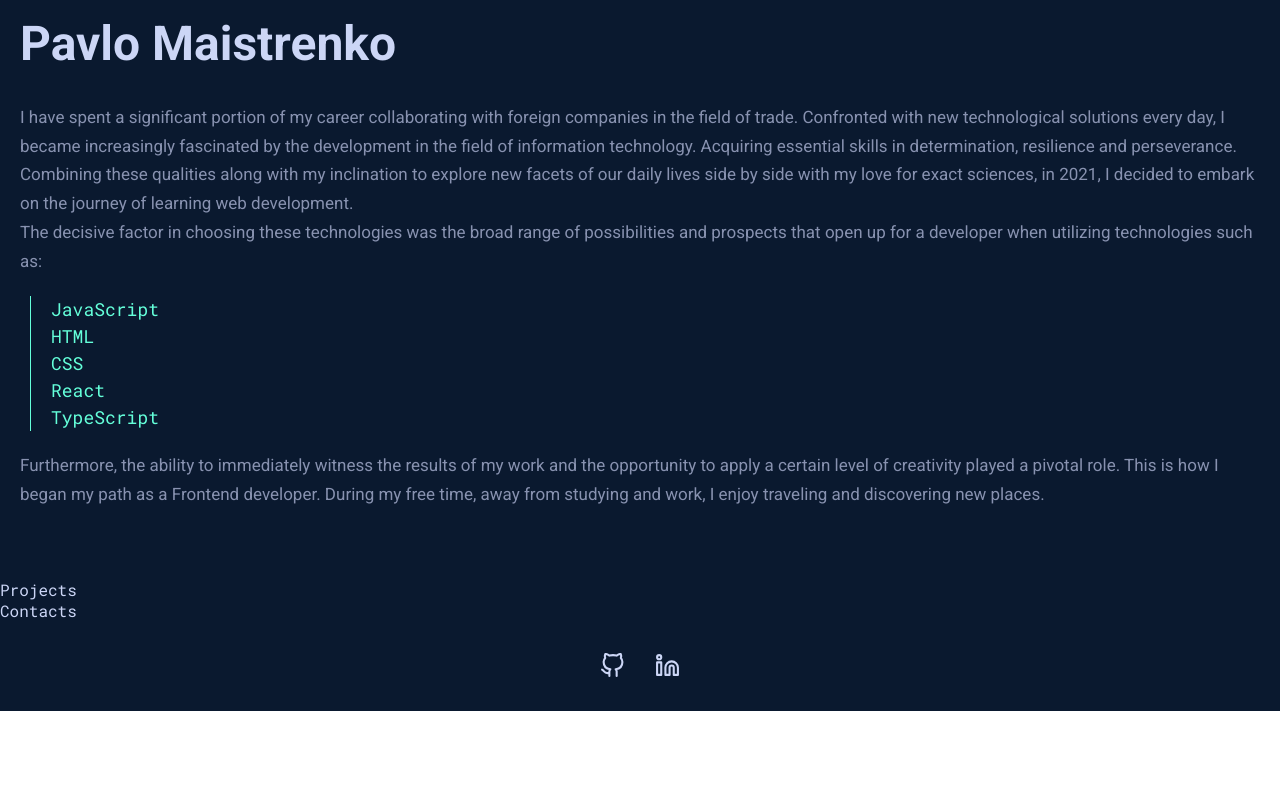
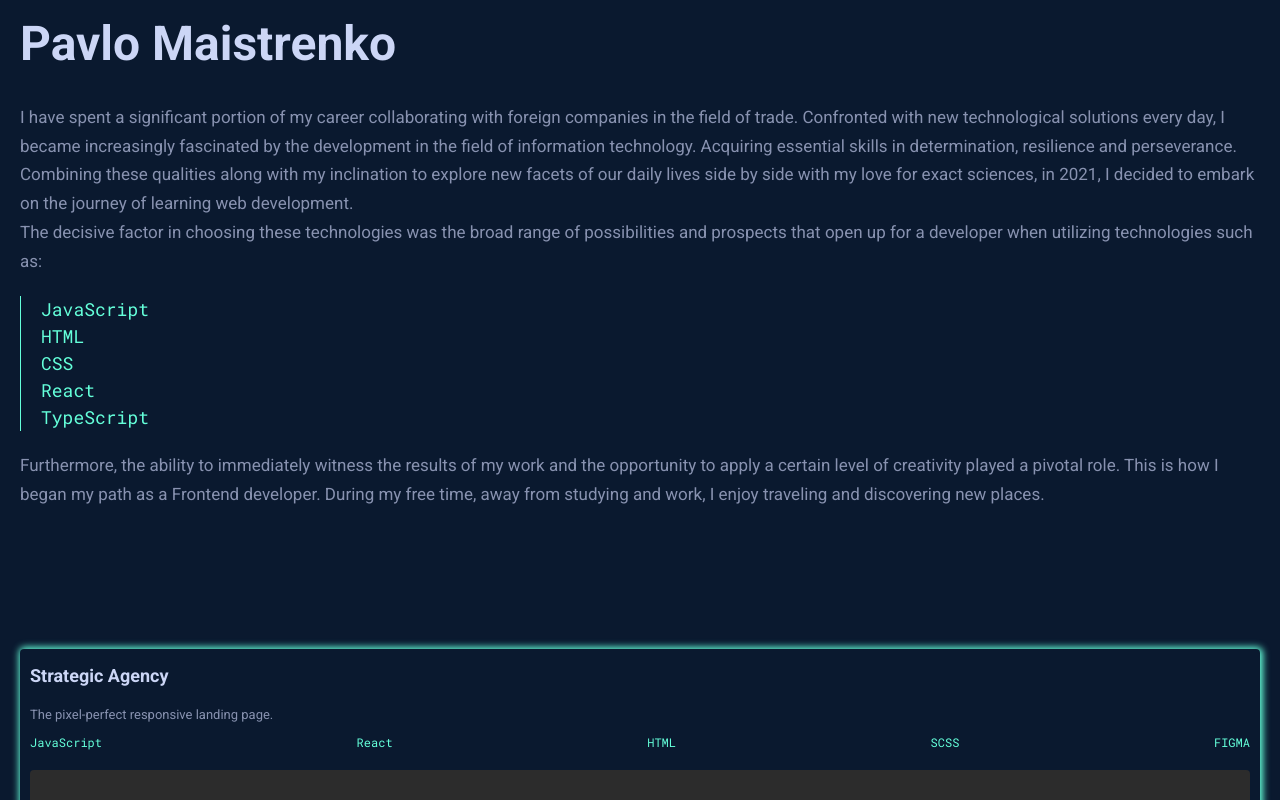
Before and after one commit to PaulMaistrenko/my_portfolio, a React (Create React App) app: page /#/projects in a window 1280 px wide. Before the commit this address led to /. Shown: the part 572-1372 px from the top of the page. Before the commit the page ends 1283 px from the top, so only its background shows below. Built offline with nearby package versions, Linux system fonts and the light colour scheme.

Commit message:
implement project card

```diff
--- a/public/index.html
+++ b/public/index.html
@@ -9,7 +9,7 @@
       name="description"
       content="Web site created using create-react-app"
     />
-    <title>React App</title>
+    <title>PAVLO MAISTRENKO | FRONTEND</title>
   </head>
   <body>
     <div id="root"></div>
--- a/src/components/About/About.js
+++ b/src/components/About/About.js
@@ -8,7 +8,7 @@ export const About = () => {
         <article className="about__content">
           <p className="accented-text">Hi, my name is</p>
           <p className="title-text">Pavlo Maistrenko</p>
-          <p className="about-text">
+          <p className="about__text">
             I have spent a significant portion of my career collaborating
             with foreign companies in the field of trade. Confronted with
             new technological solutions every day, I became increasingly
@@ -18,7 +18,7 @@ export const About = () => {
             of our daily lives side by side with my love for exact sciences, in 2021,
             I decided to embark on the journey of learning web development.
           </p>
-          <p className="about-text">
+          <p className="about__text">
             The decisive factor in choosing these technologies was the broad
             range of possibilities and prospects that open up for a developer
             when utilizing technologies such as:
@@ -26,7 +26,7 @@ export const About = () => {
           <div className="skills">
             <span className="accented-text">JavaScript <br /> HTML<br /> CSS<br /> React<br /> TypeScript<br /></span>
           </div>
-          <p className="about-text">
+          <p className="about__text">
             Furthermore, the ability to immediately witness the results of my work
             and the opportunity to apply a certain level of creativity played a
             pivotal role. This is how I began my path as a Frontend developer.
--- a/src/components/About/about.scss
+++ b/src/components/About/about.scss
@@ -25,7 +25,7 @@
   }
 }
 
-.about-text {
+.about__text {
   font-family: 'Roboto', sans-serif;
   font-size: 17px;
   font-weight: 400;
@@ -49,7 +49,7 @@
 }
 
 .skills {
-  margin: 20px 10px;
+  margin-block: 20px;
   padding-left: 20px;
   border-left: 1px solid $green;
 }
--- a/src/components/Menu/menu.scss
+++ b/src/components/Menu/menu.scss
@@ -3,7 +3,7 @@
 
 .menu-page {
   padding-top: 85px;
-  height: calc(100vh - $headerHeight - $footerHeight);
+  height: 100vh;
   background-color: $background;
   position: fixed;
   top: 60px;
--- a/src/components/Projects/Projects.js
+++ b/src/components/Projects/Projects.js
@@ -1,5 +1,30 @@
+import { ProjectsItem } from '../ProjectsItem';
+import './projects.scss';
+
 export const Projects = () => {
   return (
-    <section className="projects-section">Projects</section>
+    <section className="projects-section">
+      <div className="container">
+        <div className="projects__content">
+          <ul className="projects__list">
+            <li className="projects__item">
+              <ProjectsItem />
+            </li>
+            <li className="projects__item">
+              <ProjectsItem />
+            </li>
+            <li className="projects__item">
+              <ProjectsItem />
+            </li>
+            <li className="projects__item">
+              <ProjectsItem />
+            </li>
+            <li className="projects__item">
+              <ProjectsItem />
+            </li>
+          </ul>
+        </div>
+      </div>
+    </section>
   );
 }
--- /dev/null
+++ b/src/components/Projects/projects.scss
@@ -0,0 +1,13 @@
+.projects__content {
+  padding-block: 70px;
+}
+
+.projects__list {
+  display: flex;
+  flex-direction: column;
+  gap: 60px;
+}
+
+.card__img {
+  border-radius: 4px;
+}
--- /dev/null
+++ b/src/components/ProjectsItem/ProjectsItem.js
@@ -0,0 +1,40 @@
+import { Link } from 'react-router-dom';
+import './project-item.scss';
+import  DIA_landing from '../../assets/img/blocks/projects/DIA_landing.png';
+
+export const ProjectsItem = () => {
+  return (
+    <div className="project-card">
+      <div className="project__info">
+        <div className="project__top">
+          <h3 className="project__title">Strategic Agency</h3>
+          <div className="links">
+          <Link
+            to="https://paulmaistrenko.github.io/layout_dia/"
+            className="project__link demo__link icon"
+            target='_blank'
+          />
+          <Link
+            to="https://github.com/PaulMaistrenko/layout_dia"
+            className="project__link code__link icon"
+            target='_blank'
+          />
+        </div>
+        </div>
+          <p className="project__description">The pixel-perfect responsive landing page.</p>
+          <ul className="project__technologies">
+            <li className="technologies__item">JavaScript</li>
+            <li className="technologies__item">React</li>
+            <li className="technologies__item">HTML</li>
+            <li className="technologies__item">SCSS</li>
+            <li className="technologies__item">FIGMA</li>
+          </ul>
+        </div>
+        <img
+          src={DIA_landing}
+          alt="Strategic Agency"
+          className="card__img"
+        />
+    </div>
+  );
+}
--- /dev/null
+++ b/src/components/ProjectsItem/index.js
@@ -0,0 +1 @@
+export * from './ProjectsItem';
--- /dev/null
+++ b/src/components/ProjectsItem/project-item.scss
@@ -0,0 +1,33 @@
+@import '../../styles/utils/_vars';
+
+.project-card {
+  padding-inline: 10px;
+  padding-block: 15px;
+  box-shadow: 1px 0 7px 2px $green;
+  border-radius: 4px;
+}
+
+.project__title {
+  margin-bottom: 20px;
+  font-family: "Roboto", sans-serif;
+  font-size: 18px;
+  line-height: 130%;
+  font-weight: 600;
+}
+
+.project__description {
+  margin-bottom: 10px;
+  font-family: "Roboto", sans-serif;
+  font-size: 13px;
+  line-height: 130%;
+  color: $darkText;
+}
+
+.project__technologies {
+  margin-bottom: 20px;
+  display: flex;
+  justify-content: space-between;
+  flex-wrap: wrap;
+  font-size: 12px;
+  color: $green;
+}
```
